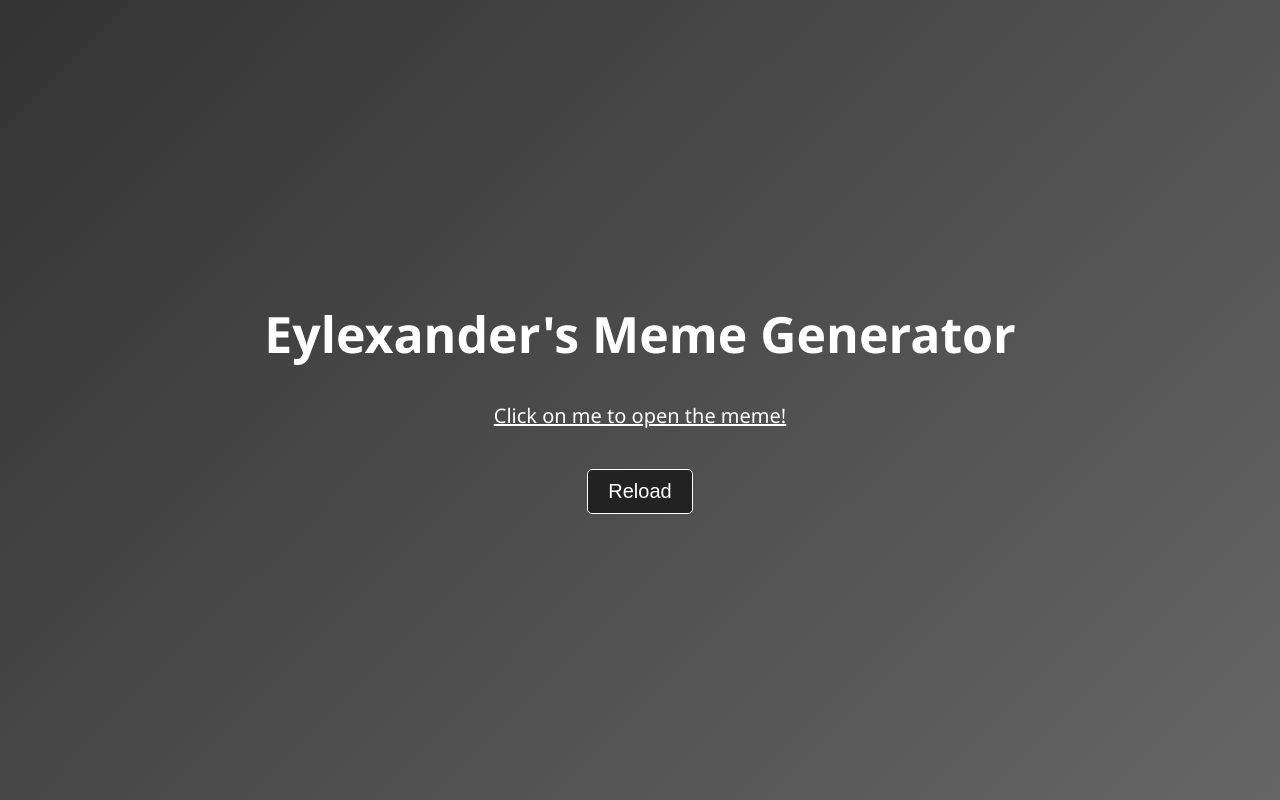
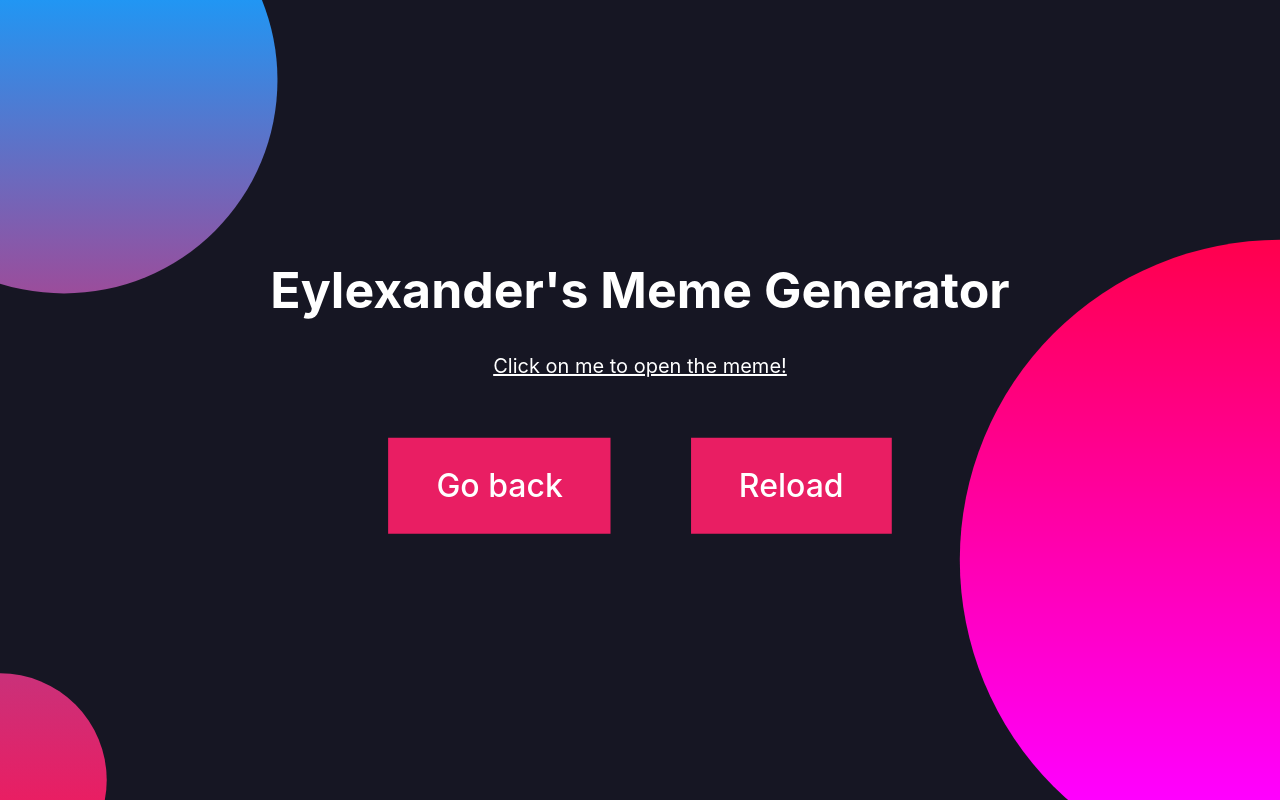
Before and after one commit to Eylexander/Project-2B-memes, a website: page index.html in a window 1280 px wide. Drawn offline with Linux system fonts and the light colour scheme; no server answers.

Commit message:
Previous Button

```diff
--- a/index.html
+++ b/index.html
@@ -13,69 +13,57 @@
         <meta name="twitter:site" content="@eylexander">
         <meta name="twitter:title" content="Meme Generator">
         <meta name="twitter:description" content="A meme generator using my own meme API">
-        <meta name="twitter:image:src" content="https://eylexander.xyz/memes/hqdefault (2).jpg">
+        <meta name="twitter:image:src" content="https://eylexander.xyz/memes/hqdefault%20(2).jpg">
         <meta name="twitter:creator" content="@eylexander">
-	<style>
-		body{
-    		background: linear-gradient(135deg, #333333, #666666);
-    		margin: 0;
-    		padding: 0;
-			font-family: 'Segoe UI', Tahoma, Geneva, Verdana, sans-serif;
-		}
-		h1{
-		    color: #fff;
-		    font-size: 50px;
-		    font-weight: 700;
-			font-family: inherit;
-			text-align: center;
-		}
-		.main{
-		    width: 100%;
-		    height: 100vh;
-		    display: flex;
-		    justify-content: center;
-		    align-items: center;
-		    flex-direction: column;
-		}
-		#bouton-afficher{
-		    background: #222222;
-		    color: #fff;
-		    border: 1px solid #fff;
-		    padding: 10px 20px;
-		    border-radius: 5px;
-		    text-decoration: none;
-		    font-size: 20px;
-			margin: 20px;
-		}
-		#bouton-tp{
-			color : #fff;
-		    font-size: 20px;
-			margin-bottom: 20px;
-		}
 
-	</style></head>
+		<link rel="stylesheet" href="./tools/style.css">
+		<link rel="icon" href="./tools/favicon.ico" type="image/x-icon">
+	</head>
 
 
 
 	<body>
+		<span id="circle"></span>
+
 		<div class="main">
 			<h1>Eylexander's Meme Generator</h1>
 			<div id="conteneur"></div>
 			<a id="bouton-tp" href="">Click on me to open the meme!</a>
-			<button id="bouton-afficher">Reload</button>
+			<div class="container">
+				<button class="buttonclick" id="previousUrl">
+					<span>Go back</span>
+					<svg viewBox="-5 -5 110 110" preserveAspectRatio="none" aria-hidden="true">
+					  	<path d="M0,0 C0,0 100,0 100,0 C100,0 100,100 100,100 C100,100 0,100 0,100 C0,100 0,0 0,0"/>
+					</svg>
+				</button>
+				<button class="buttonclick" id="bouton-afficher">
+					<span>Reload</span>
+					<svg viewBox="-5 -5 110 110" preserveAspectRatio="none" aria-hidden="true">
+					  	<path d="M0,0 C0,0 100,0 100,0 C100,0 100,100 100,100 C100,100 0,100 0,100 C0,100 0,0 0,0"/>
+					</svg>
+				</button>
+			</div>
 		</div>
 
 		<script>
+			// Créer un objet pour stocker les urls précédentes
+
+			const previousUrls = [];
+
+			function getPreviousUrl() {
+				return previousUrls[previousUrls.length - 2];
+			}
+
 			function afficherContenu(url) {
 				const conteneur = document.getElementById('conteneur');
-				if (url.endsWith('.mp4') || url.endsWith('.webm') || url.endsWith('.mov')) {
+				if (url.endsWith('.mp4') || url.endsWith('.webm') || url.endsWith('.mov') || url.endsWith('.MP4')) {
 					const video = document.createElement('video');
 					video.controls = true;
 					video.src = url;
 					video.style.maxHeight = window.innerHeight * 0.6 + 'px';
 					video.style.maxWidth = window.innerWidth * 0.8 + 'px';
 					conteneur.appendChild(video);
-				} else if (url.endsWith('.jpg') || url.endsWith('.jpeg') || url.endsWith('.png') || url.endsWith('.gif') || url.endsWith('.webp')) {
+				} else if (url.endsWith('.jpg') || url.endsWith('.jpeg') || url.endsWith('.png') || url.endsWith('.gif') || url.endsWith('.webp') || url.endsWith('.PNG')) {
 					const image = document.createElement('img');
 					image.src = url;
 					image.style.maxHeight = window.innerHeight * 0.6 + 'px';
@@ -94,6 +82,9 @@
 						const conteneur = document.getElementById('conteneur');
 						conteneur.innerHTML = '';
 						afficherContenu(url);
+
+						// Ajouter l'url actuelle à previousUrls
+						previousUrls.push(url);
 					})
 					.catch(error => {
 						console.error('Erreur :', error);
@@ -109,6 +100,19 @@
 				window.open(url, '_blank');
 			});
 
+			// Retourne à l'url précédente
+			document.getElementById('previousUrl').addEventListener('click', function() {
+				const conteneur = document.getElementById('conteneur');
+
+				// Récupérer l'URL précédente et l'afficher
+				if (previousUrls.length > 1) {
+					conteneur.innerHTML = '';
+					let previousUrl = previousUrls.pop();
+					previousUrl = previousUrls.pop();
+					afficherContenu(previousUrl);
+				}
+			});
+
 			// Appeler la fonction obtenirNouvelleUrl() une première fois au chargement de la page
 			obtenirNouvelleUrl();
 		</script>
--- /dev/null
+++ b/tools/style.css
@@ -0,0 +1,144 @@
+@keyframes colorful {
+    0% {
+        filter: hue-rotate(0deg);
+    }
+    100% {
+        filter: hue-rotate(360deg);
+    }
+}
+
+body{
+    background: #161623;
+    margin: 0;
+    padding: 0;
+    font-family: "Montserrat", -apple-system, BlinkMacSystemFont, "Segoe UI", "Roboto", "Oxygen", "Ubuntu", "Cantarell", "Fira Sans", "Droid Sans", "Helvetica Neue", sans-serif;
+    overflow-x: hidden;
+    overflow-y: overlay;
+    -ms-overflow-style: none;
+}
+h1{
+    color: #fff;
+    font-size: 50px;
+    font-weight: 700;
+    font-family: inherit;
+    text-align: center;
+}
+.main{
+    width: 100%;
+    height: 100vh;
+    display: flex;
+    justify-content: center;
+    align-items: center;
+    flex-direction: column;
+}
+.container {
+    display: flex;
+    justify-content: center;
+    align-items: center;
+}
+#bouton-tp{
+    color : #fff;
+    font-size: 20px;
+    margin-bottom: 20px;
+    text-align: center;
+}
+
+body::before {
+    content: "";
+    position: fixed;
+    top: 0;
+    left: 0;
+    width: 100%;
+    height: 100%;
+    background: linear-gradient(#f00, #f0f);
+    clip-path: circle(30% at right 70%);
+    z-index: -1;
+}
+body::after {
+    content: "";
+    position: fixed;
+    top: 0;
+    left: 0;
+    width: 100%;
+    height: 100%;
+    background: linear-gradient(#2196f3, #e91e63 60%);
+    clip-path: circle(20% at 5% 10%);
+    z-index: -1;
+}
+
+#circle::after {
+    content: "";
+    position: fixed;
+    top: 0;
+    left: 0;
+    width: 100%;
+    height: 100%;
+    background: linear-gradient(#2196f3, #e91e63);
+    clip-path: circle(10% at 0% 97.5%);
+    z-index: -1;
+}
+
+:root {
+    --motion-ease: cubic-bezier(0.68, -0.6, 0.32, 1.6);
+    --motion-duration: 0.3s;
+}
+
+.buttonclick {
+    appearance: none;
+    background: transparent;
+    border: 0;
+    color: #fff;
+    cursor: pointer;
+    font: inherit;
+    font-weight: 500;
+    font-size: clamp(16px, 5vw, 32px);
+    line-height: 1;
+    padding: 1em 1.5em;
+    margin: 5vh;
+    position: relative;
+    transition: filter var(--motion-duration);
+}
+
+.buttonclick:hover {
+    filter: brightness(1.1);
+}
+
+.buttonclick:active {
+    filter: brightness(0.9);
+}
+
+.buttonclick > span {
+    display: block;
+    position: relative;
+    transition: transform var(--motion-duration) var(--motion-ease);
+    z-index: 1;
+}
+
+.buttonclick:hover > span {
+    transform: scale(1.05);
+}
+
+.buttonclick:active > span {
+    transform: scale(0.95);
+}
+
+.buttonclick > svg {
+    fill: #e91e63;
+    position: absolute;
+    top: -5%;
+    left: -5%;
+    width: 110%;
+    height: 110%;
+}
+
+.buttonclick > svg > path {
+    transition: var(--motion-duration) var(--motion-ease);
+}
+
+.buttonclick:hover > svg > path {
+    d: path("M0,0 C0,-5 100,-5 100,0 C105,0 105,100 100,100 C100,105 0,105 0,100 C-5,100 -5,0 0,0");
+}
+
+.buttonclick:active > svg > path {
+    d: path("M0,0 C30,10 70,10 100,0 C95,30 95,70 100,100 C70,90 30,90 0,100 C5,70 5,30 0,0");
+}
```
Also changed, not shown: tools/favicon.ico (added). Lines whose indentation alone changed are shown as unchanged.
